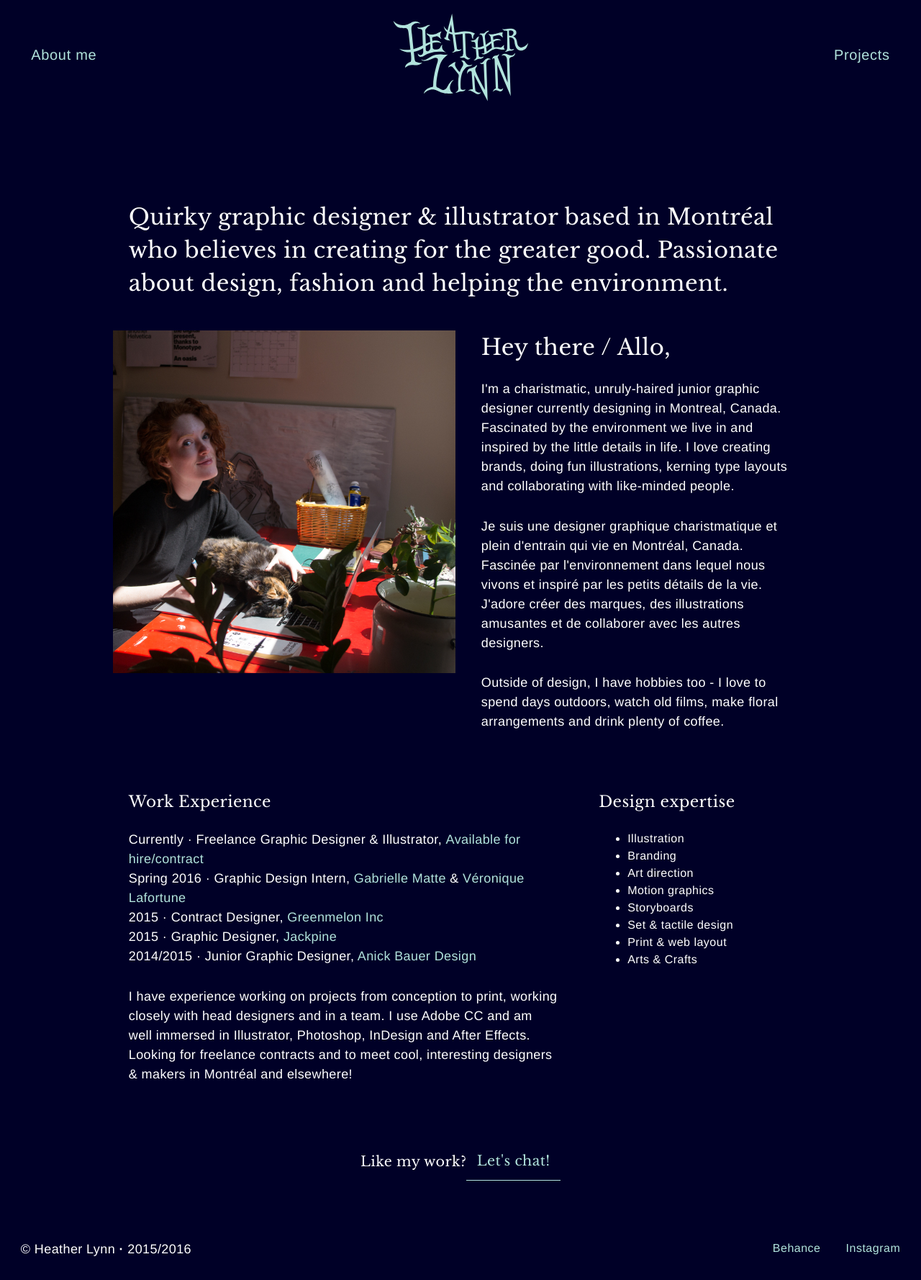
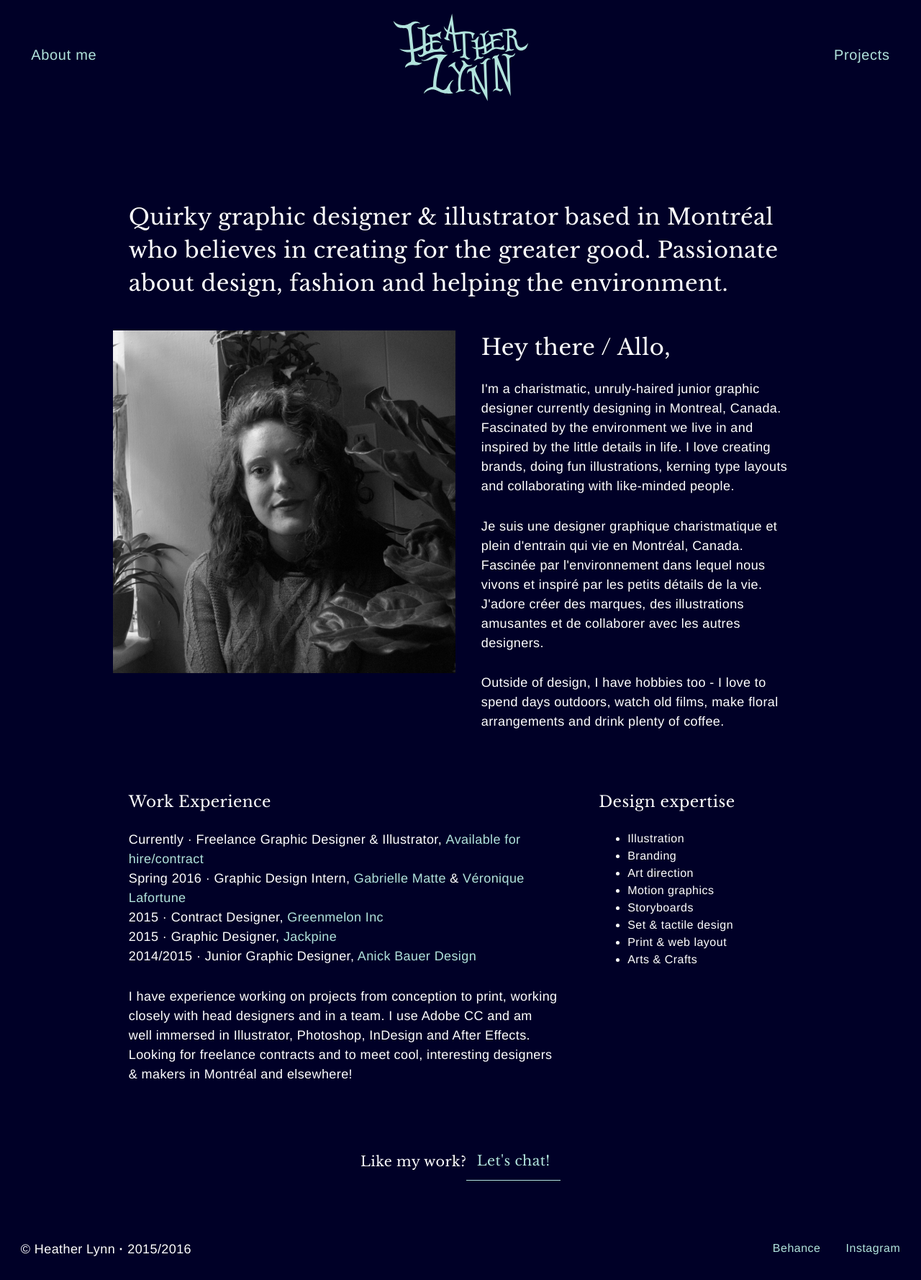
Before and after one commit to heathermcd12/portfolio, a Jekyll site: the page built from about.html, in a window 1280 px wide. Shown: the whole page at 72% size. Built offline with Jekyll 4.4.1, drawn with Linux system fonts in a browser that asks for light colours; a style sheet for code colours, icons or effects is not loaded.

Commit message:
change of about me photo

```diff
--- a/about.html
+++ b/about.html
@@ -12,7 +12,7 @@ layout: about_me
         <h2 class="white">Quirky graphic designer &amp; illustrator based in Montréal who believes in creating for the greater good. Passionate about design, fashion and helping the environment.</h2>
     </div>
         <div class="intro pad-t-1-4 intro-wrap portfolio-img unit unit-xs-1 unit-s-1 unit-m-1-2 unit-l-1-2">
-            <img class="island-1-4 pad-b pad-top flex" src="{{site.baseurl}}/images/candid-me.jpg">
+            <img class="island-1-4 pad-b pad-top flex" src="{{site.baseurl}}/images/candid-me-2.jpg">
         </div>
 
     <div class="about white gutter unit unit-xs-1 unit-s-1 unit-m-1-2 unit-l-1-2">
```
Also changed, not shown: images/candid-me-2.jpg (added), images/candid-me.jpg.
